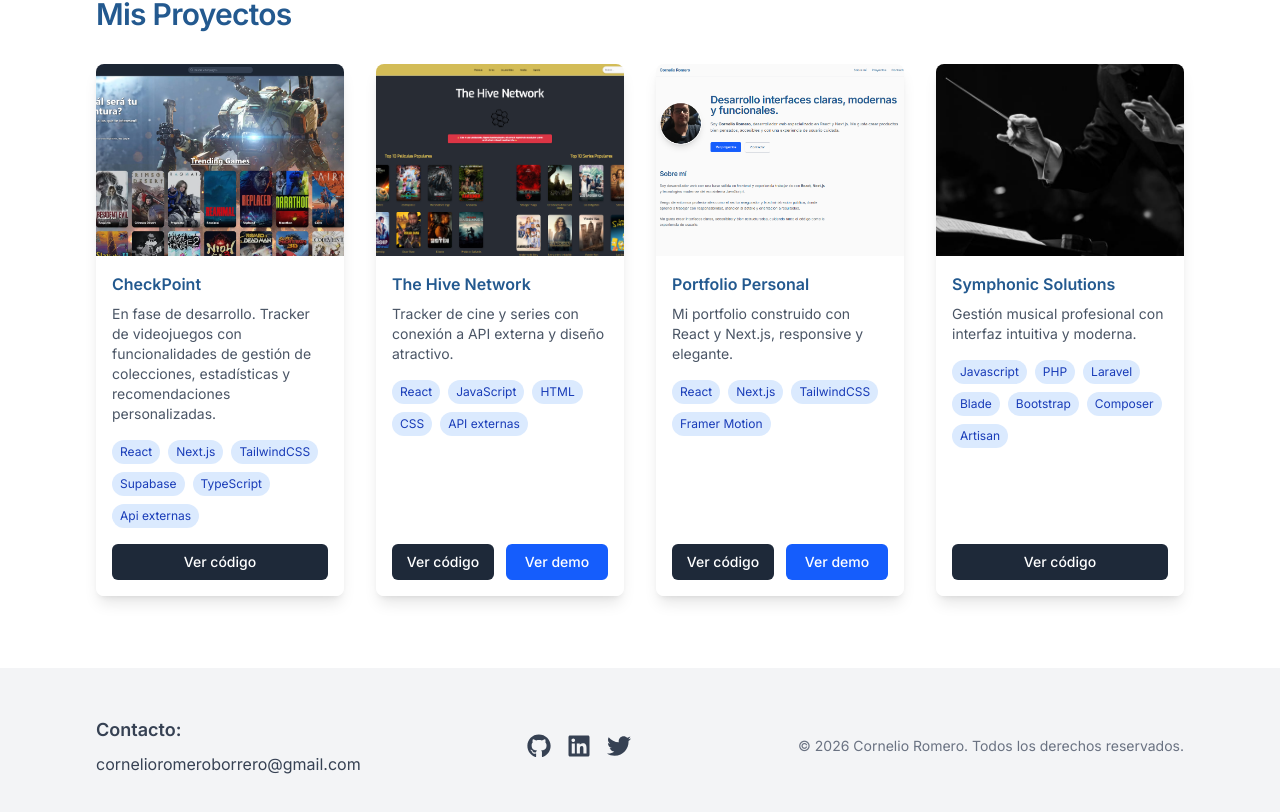
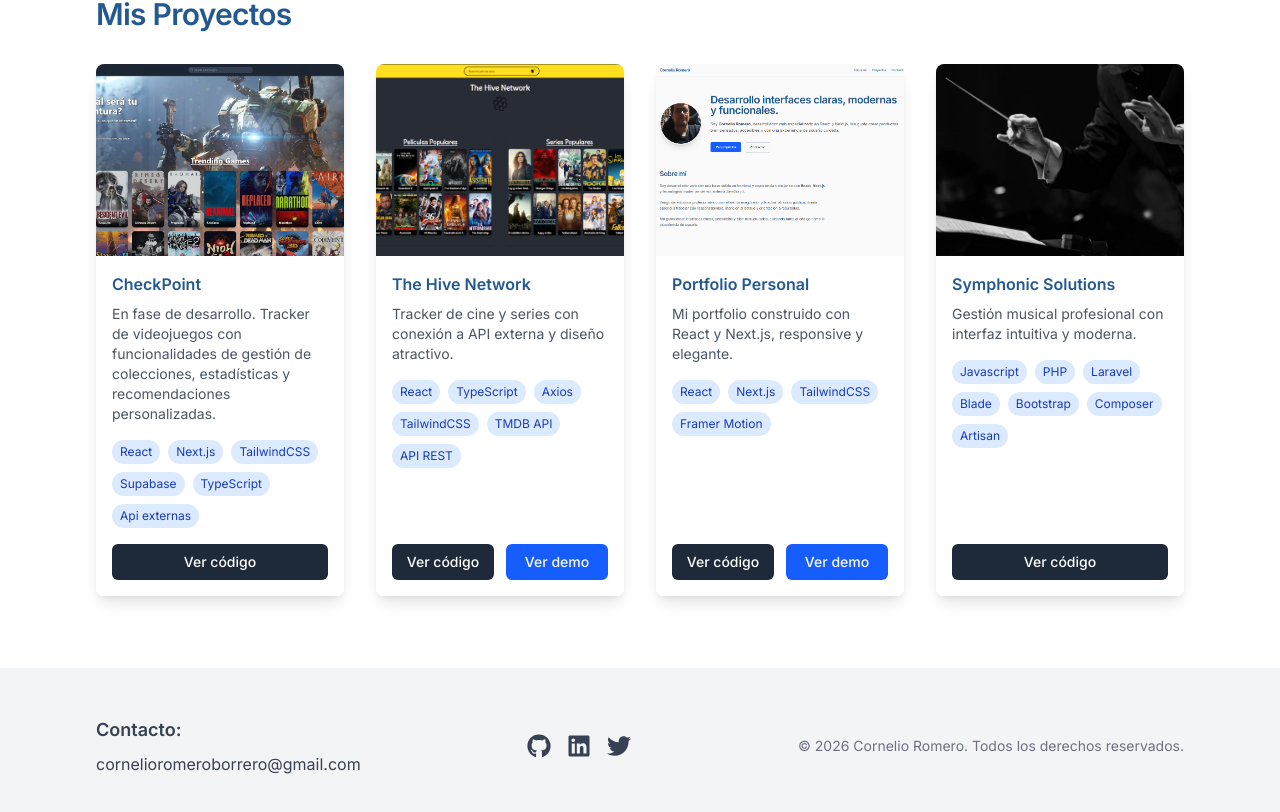
Before and after one commit to Nelius72/Portfolio-Personal, a Next.js app: page / in a window 1280 px wide. Shown: the part 1006-1818 px from the top of the page. Built offline with nearby package versions, Linux system fonts and the light colour scheme.

Commit message:
Actualización Proyectos

```diff
--- a/components/Hero.tsx
+++ b/components/Hero.tsx
@@ -47,7 +47,7 @@ export default function Hero() {
 
             <motion.div whileHover={{ scale: 1.05 }} transition={{ type: "spring", stiffness: 300 }}>
               <Link
-                href="https://drive.google.com/file/d/1rFefFmoX6VJUFlJNiss1py1RZXEJwQX1/view?usp=sharing"
+                href="https://drive.google.com/file/d/1c-OLqImwip9orq-lZ-PqabEMZgfcOu7V/view?usp=sharing"
                 target="_blank"
                 rel="noopener noreferrer"
                 className="inline-flex items-center justify-center rounded-md bg-slate-600 px-6 py-3 text-sm font-medium text-white hover:bg-slate-500 transition"
--- a/data/projects.ts
+++ b/data/projects.ts
@@ -26,9 +26,9 @@ export const projects: Project[] = [
     description: "Tracker de cine y series con conexión a API externa y diseño atractivo.",
     image: "/projects/the-hive-network.png",
     link: "/projects/the-hive-network",
-    tech: ["React","JavaScript", "HTML", "CSS", "API externas"],
-    gitLink: "https://github.com/Nelius72/The-Hive-Network",
-    demoLink: "https://the-hive-network.vercel.app",
+    tech: ["React","TypeScript", "Axios", "TailwindCSS", "TMDB API", "API REST"],
+    gitLink: "https://github.com/Nelius72/The-Hive",
+    demoLink: "https://thehivetracker.vercel.app/",
   },
   {
     id: 3,
```
Also changed, not shown: public/projects/the-hive-network.png.
